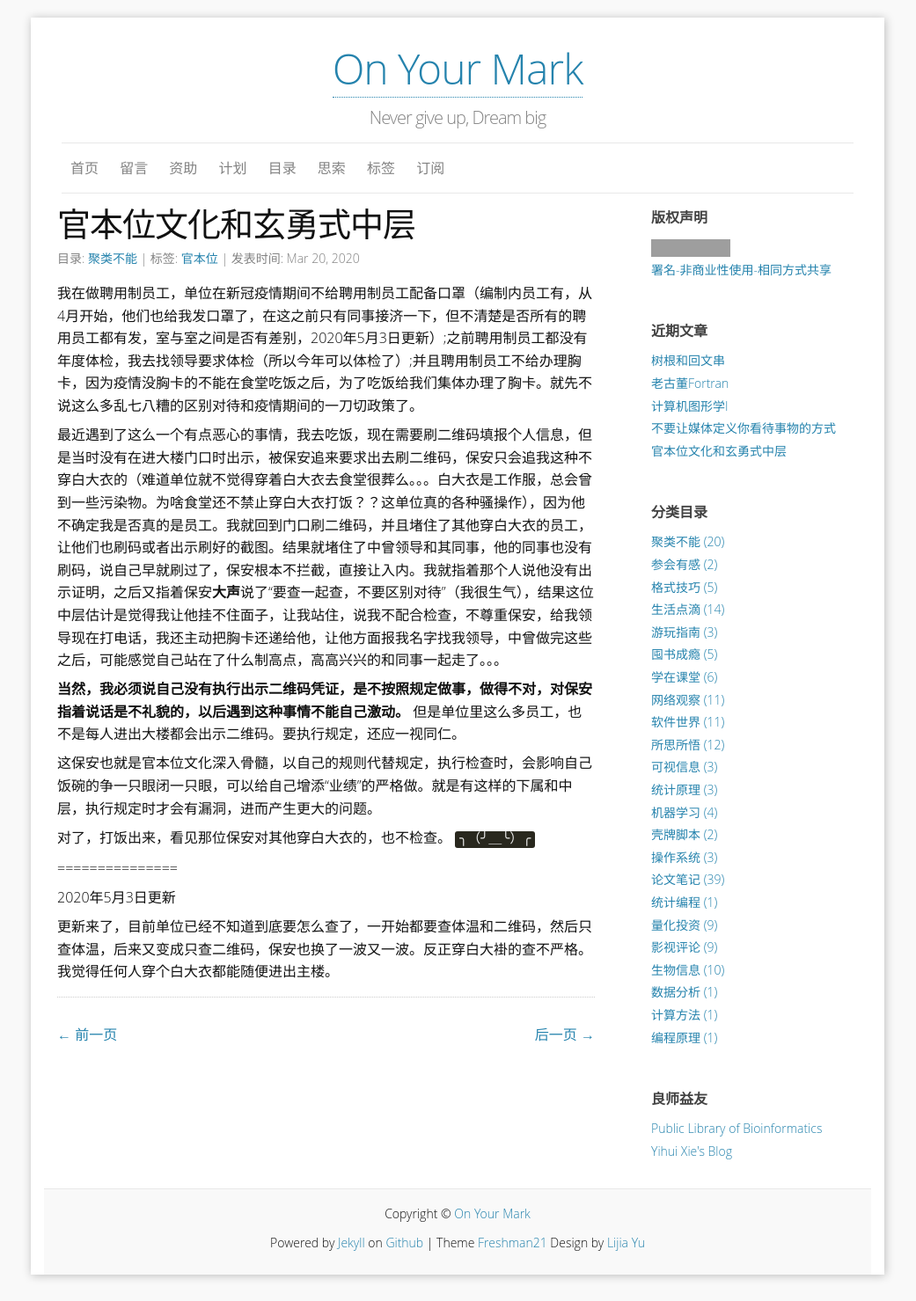
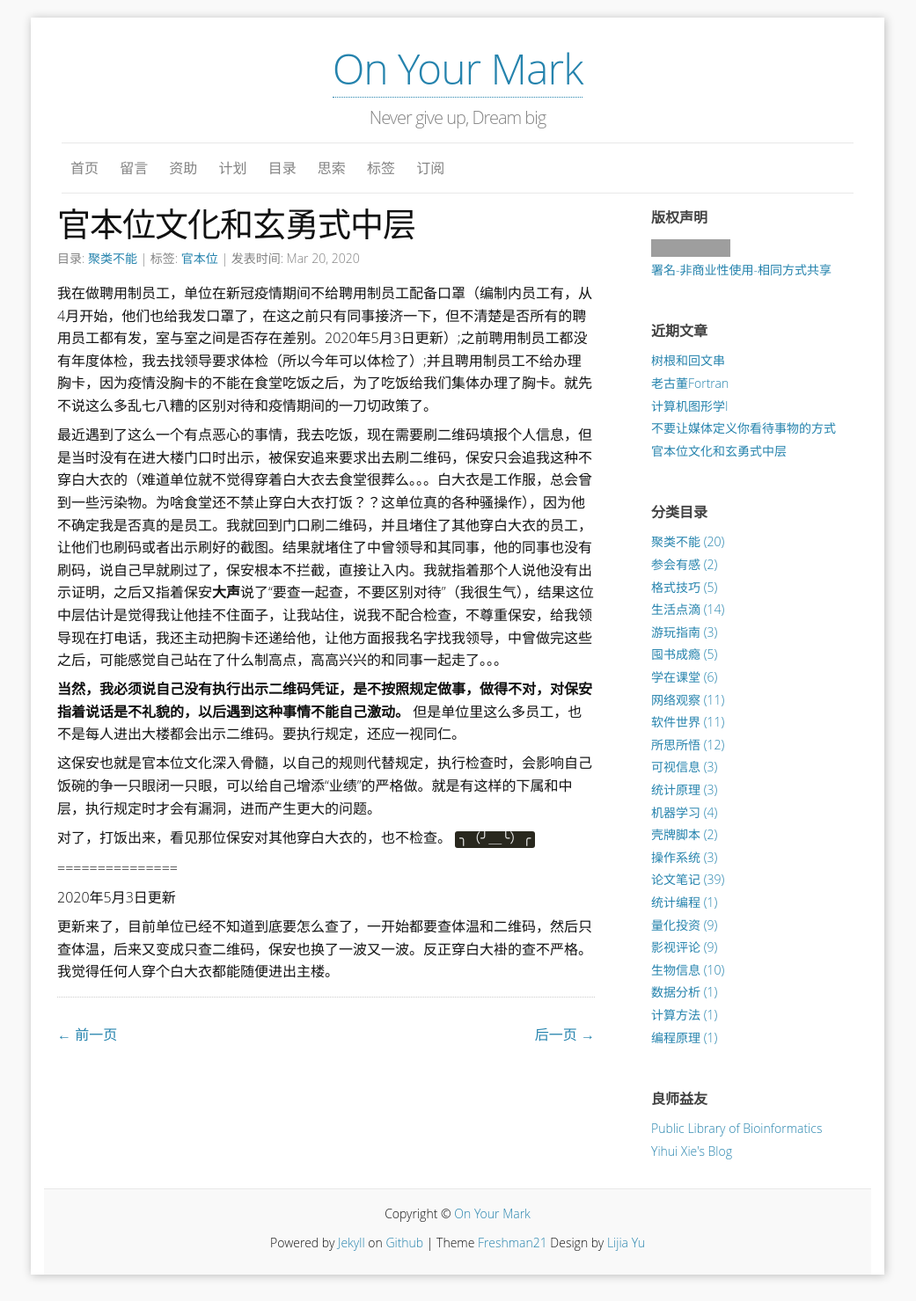
Before and after one commit to yulijia/cn, a Jekyll site: the page built from _posts/2020-03-20-Officer-based-Culture.md, in a window 1280 px wide. Shown: the whole page at 88% size, without its empty margins (120-1161 px from the left). Built offline with Jekyll 4.4.1, drawn with Linux system fonts in a browser that asks for light colours; comment, search, counter and statistics services are not loaded; grey boxes are pictures that could not be loaded.

Commit message:
make the sentence more clearly

```diff
--- a/_posts/2020-03-20-Officer-based-Culture.md
+++ b/_posts/2020-03-20-Officer-based-Culture.md
@@ -9,7 +9,7 @@ tags:
 ---
 
 
-我在做聘用制员工，单位在新冠疫情期间不给聘用制员工配备口罩（编制内员工有，从4月开始，他们也给我发口罩了，在这之前只有同事接济一下，但不清楚是否所有的聘用员工都有发，室与室之间是否有差别，2020年5月3日更新）;之前聘用制员工都没有年度体检，我去找领导要求体检（所以今年可以体检了）;并且聘用制员工不给办理胸卡，因为疫情没胸卡的不能在食堂吃饭之后，为了吃饭给我们集体办理了胸卡。就先不说这么多乱七八糟的区别对待和疫情期间的一刀切政策了。
+我在做聘用制员工，单位在新冠疫情期间不给聘用制员工配备口罩（编制内员工有，从4月开始，他们也给我发口罩了，在这之前只有同事接济一下，但不清楚是否所有的聘用员工都有发，室与室之间是否存在差别。2020年5月3日更新）;之前聘用制员工都没有年度体检，我去找领导要求体检（所以今年可以体检了）;并且聘用制员工不给办理胸卡，因为疫情没胸卡的不能在食堂吃饭之后，为了吃饭给我们集体办理了胸卡。就先不说这么多乱七八糟的区别对待和疫情期间的一刀切政策了。
 
 最近遇到了这么一个有点恶心的事情，我去吃饭，现在需要刷二维码填报个人信息，但是当时没有在进大楼门口时出示，被保安追来要求出去刷二维码，保安只会追我这种不穿白大衣的（难道单位就不觉得穿着白大衣去食堂很葬么。。。白大衣是工作服，总会曾到一些污染物。为啥食堂还不禁止穿白大衣打饭？？这单位真的各种骚操作），因为他不确定我是否真的是员工。我就回到门口刷二维码，并且堵住了其他穿白大衣的员工，让他们也刷码或者出示刷好的截图。结果就堵住了中曾领导和其同事，他的同事也没有刷码，说自己早就刷过了，保安根本不拦截，直接让入内。我就指着那个人说他没有出示证明，之后又指着保安**大声**说了“要查一起查，不要区别对待”（我很生气），结果这位中层估计是觉得我让他挂不住面子，让我站住，说我不配合检查，不尊重保安，给我领导现在打电话，我还主动把胸卡还递给他，让他方面报我名字找我领导，中曾做完这些之后，可能感觉自己站在了什么制高点，高高兴兴的和同事一起走了。。。
 
```
